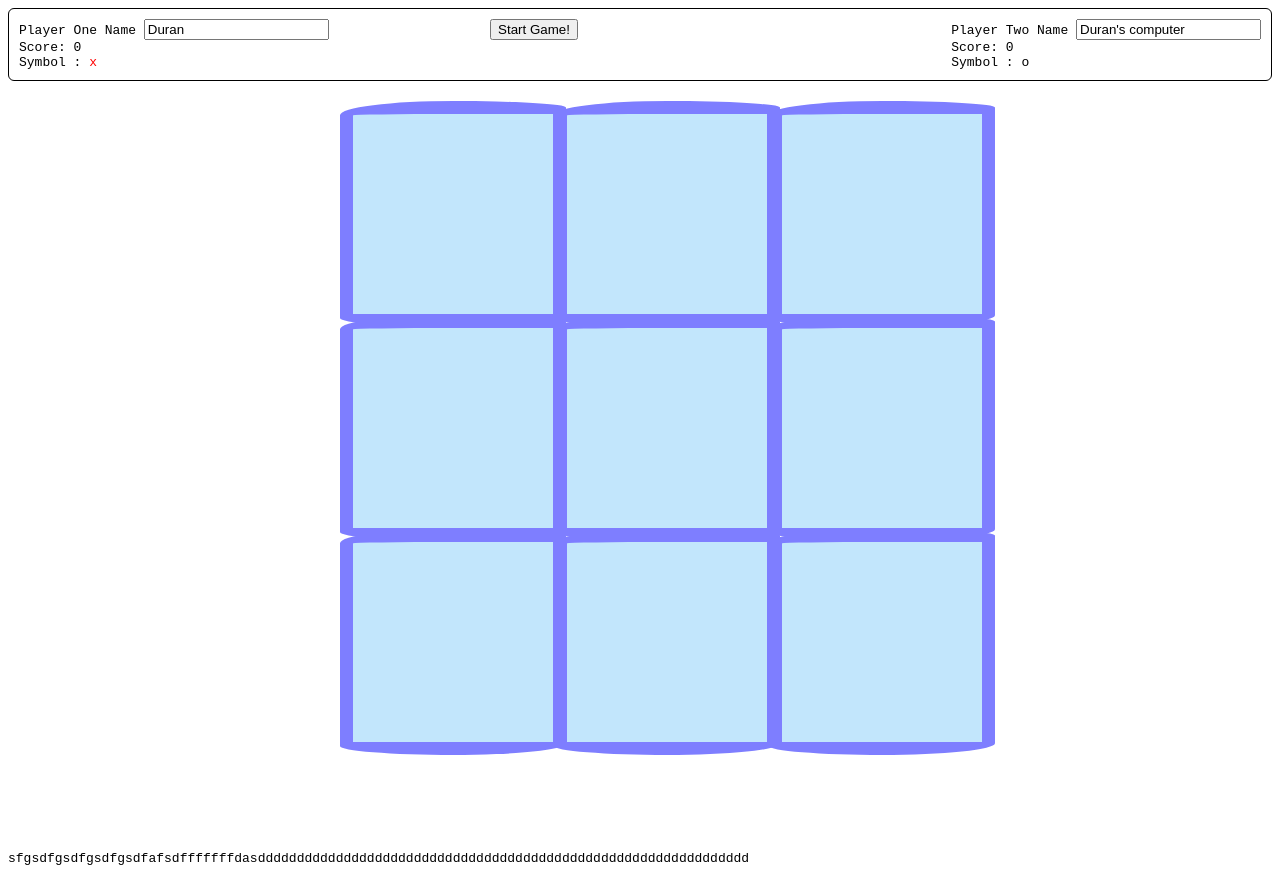
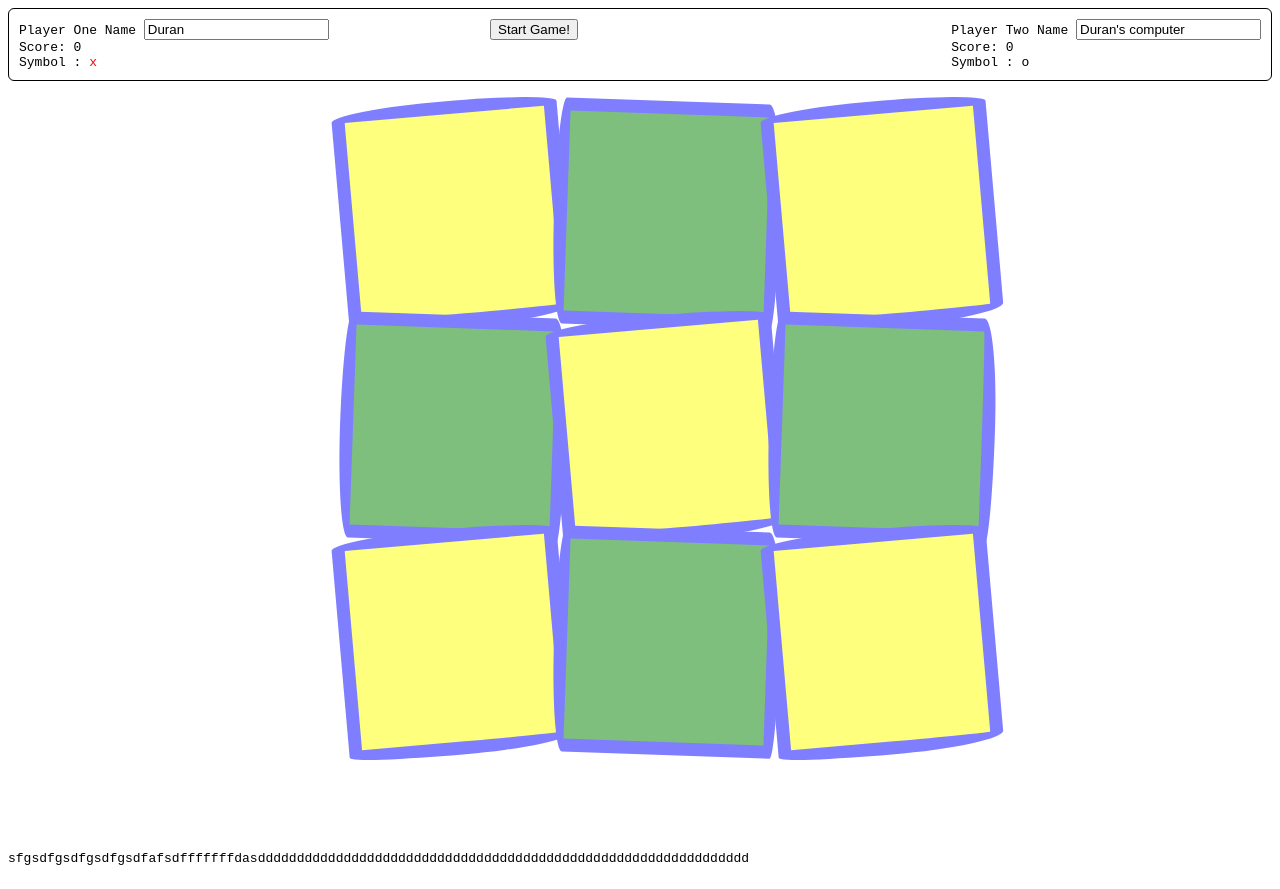
Before and after one commit to duran-harris/the-odin-project, a plain HTML site: page ticTacToe.html in a window 1280 px wide. Drawn offline with Linux system fonts and the light colour scheme.

Commit message:
Used the css nth-child function in combination with a css rotation transform to rotate and colour odd and even tiles so ass to add some randomness to their squircle borders

```diff
--- a/ticTacToe.html
+++ b/ticTacToe.html
@@ -28,6 +28,16 @@
           border-radius: 50% / 1.1rem 0.5rem 0.9rem 0.7rem;
           /* Prevents background-break when wrapping */
           box-decoration-break: clone;
+      }
+
+      .gameTile:nth-child(odd) {
+          background-color: yellow;
+          transform: rotate(-185deg);
+      }
+
+      .gameTile:nth-child(even) {
+          background-color: green;
+          transform: rotate(92deg);
       }
 
       .x {
```
